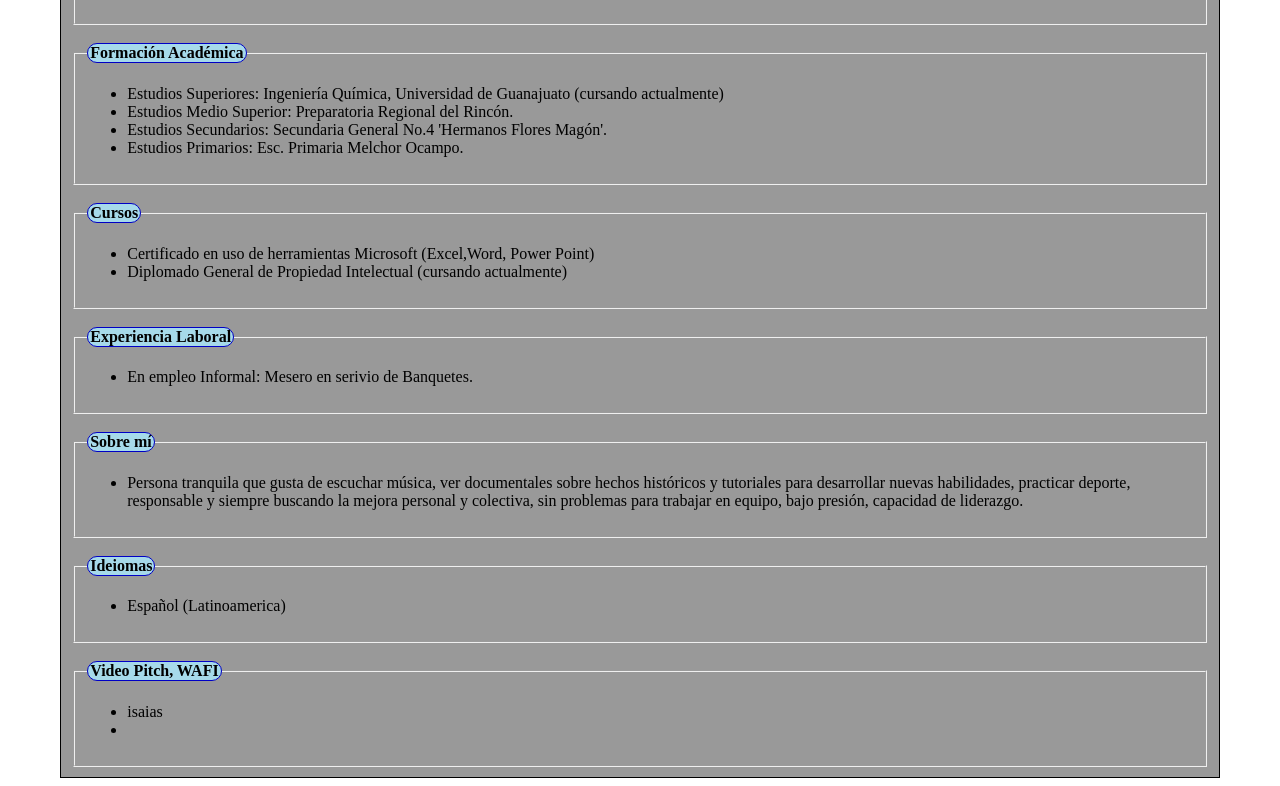
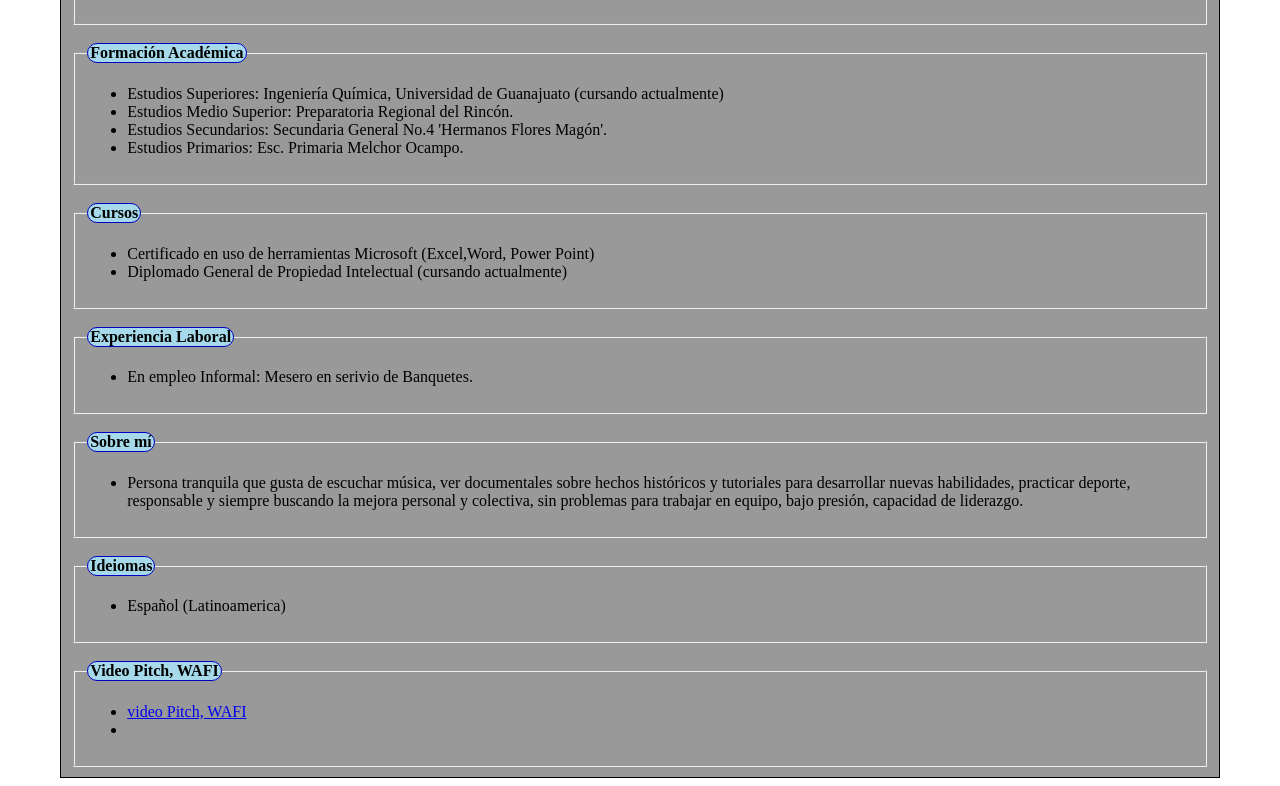
Before and after one commit to isaiaias1898/Isaias, a plain HTML site: page index.html in a window 1280 px wide. Shown: the part 326-1112 px from the top of the page. Drawn offline with Linux system fonts and the light colour scheme.

Commit message:
Update index.html

```diff
--- a/index.html
+++ b/index.html
@@ -109,7 +109,7 @@
 
 			   <legend> Video Pitch, WAFI</legend>
 			   <ul>
-				   <li>isaias<li/>
+				   <li><a href="https://ugtomx-my.sharepoint.com/:v:/g/personal/ya_floressanchez_ugto_mx/EYxvpKCaq-9OtUE_lzTYaagBHAKxf-LdTOKb9Z3j6e-feg?e=C1pk3R">video Pitch, WAFI</a><li/>
 					   </ul>
 	     </fieldset>
 
```
